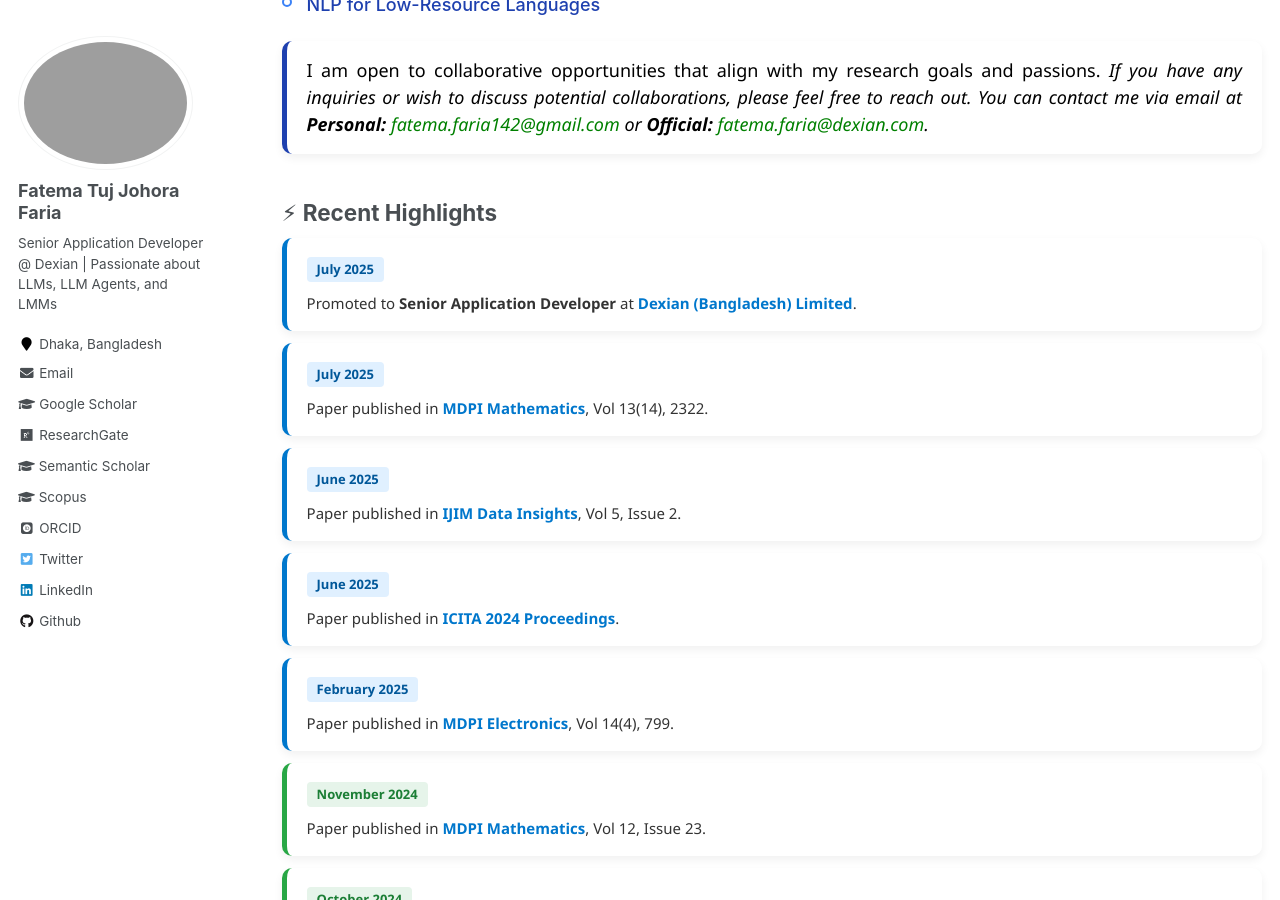
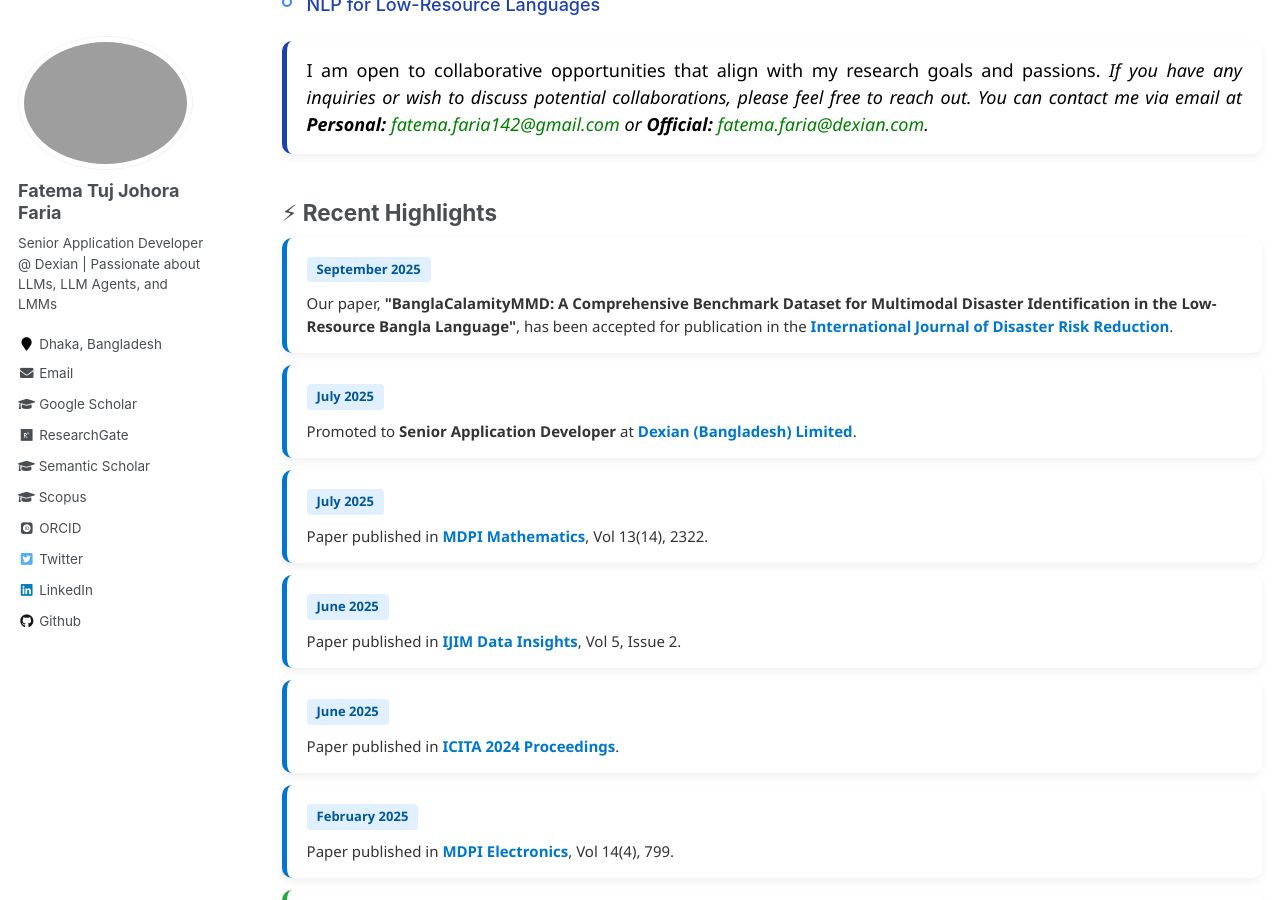
Before and after one commit to fatemafaria142/fatemafaria142.github.io, a Jekyll site: the page built from _pages/about.md, in a window 1280 px wide and 900 px high, scrolled down 1036 px. Built offline with Jekyll 4.4.1, drawn with Linux system fonts in a browser that asks for light colours; some web fonts are replaced.

Commit message:
Update about

```diff
--- a/_pages/about.md
+++ b/_pages/about.md
@@ -243,6 +243,13 @@
 
 <!-- 2025 -->
 <div class="news-card year-2025">
+  <div class="news-date">September 2025</div>
+    <div class="news-desc">
+    Our paper, <strong>"BanglaCalamityMMD: A Comprehensive Benchmark Dataset for Multimodal Disaster Identification in the Low-Resource Bangla Language"</strong>, has been accepted for publication in the <a class="news-link" href="https://www.sciencedirect.com/journal/international-journal-of-disaster-risk-reduction" target="_blank">International Journal of Disaster Risk Reduction</a>.
+  </div>
+</div>
+
+<div class="news-card year-2025">
   <div class="news-date">July 2025</div>
   <div class="news-desc">Promoted to <strong>Senior Application Developer</strong> at
     <a class="news-link" href="https://www.linkedin.com/company/dexiansolutions/" target="_blank">Dexian (Bangladesh) Limited</a>.
```
